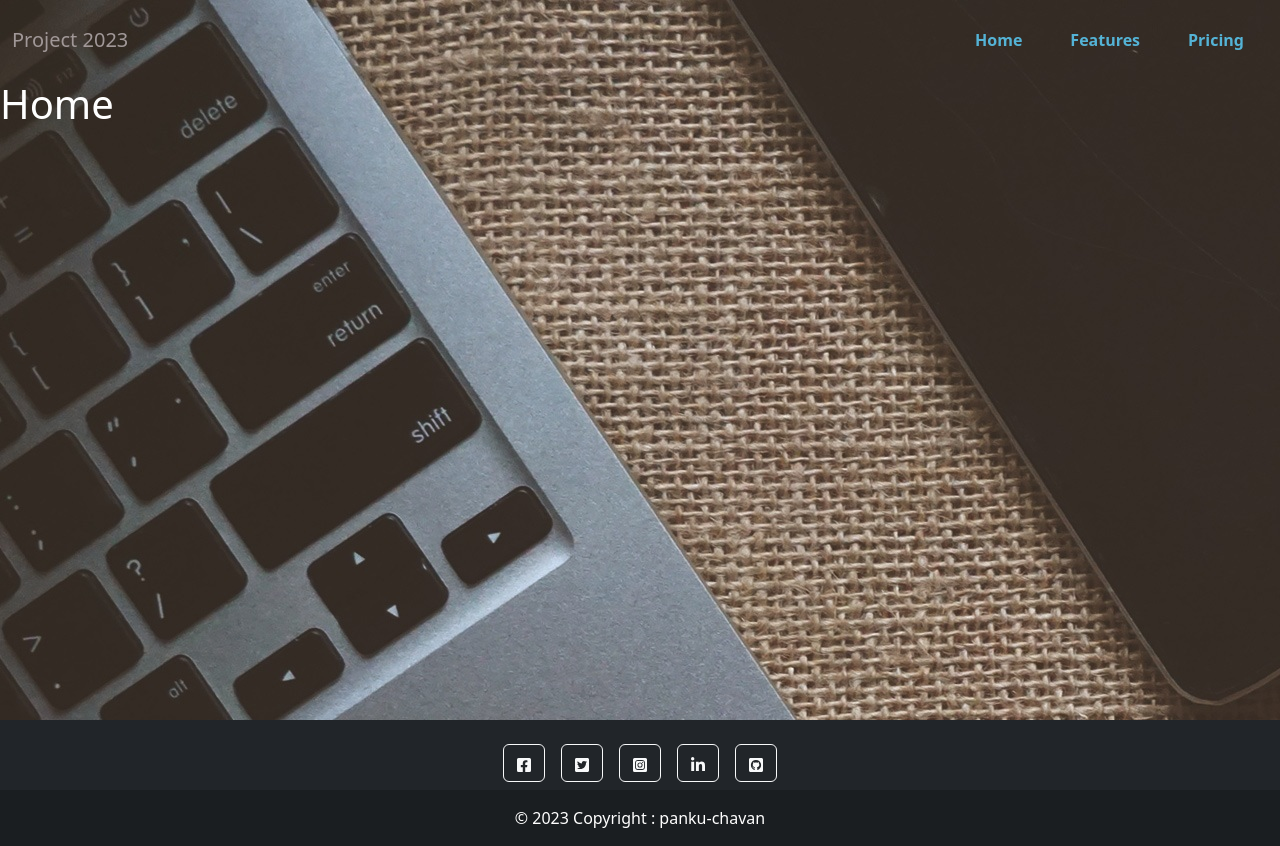
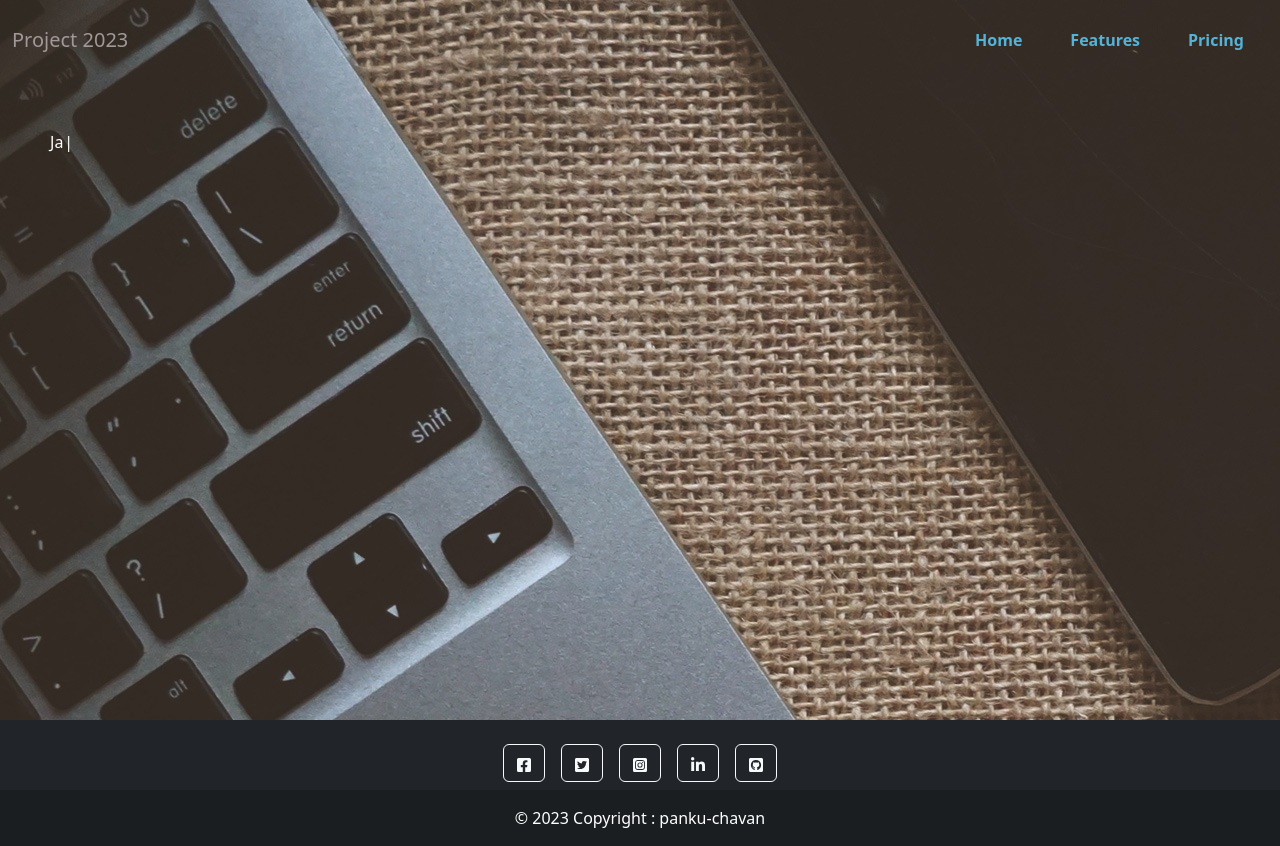
Before and after one commit to panku-chavan/project2023, a React (Create React App) app in the folder client/: page / in a window 1280 px wide. Built offline with nearby package versions, Linux system fonts and the light colour scheme.

Commit message:
Home page

```diff
--- a/client/src/App.jsx
+++ b/client/src/App.jsx
@@ -1,6 +1,6 @@
 import './App.css';
 import { Route, Routes } from "react-router-dom";
-import Homepage from './Pages/Homepage';
+import Homepage from './Pages/Home/Homepage';
 import PageNotFound from './component/PageNotFound';
 
 function App() {
--- /dev/null
+++ b/client/src/Pages/Home/HeadingText.jsx
@@ -0,0 +1,22 @@
+import React from 'react';
+import Typewriter from 'typewriter-effect';
+
+const HeadingText = () => {
+    return (
+        <Typewriter
+            options={{
+                strings: [
+                    "Web Developer",
+                    "Javascript Developer",
+                    "MERN Stack Developer",
+
+                ],
+                autoStart: true,
+                loop: true,
+                deleteSpeed: 50,
+            }}
+        />
+    )
+}
+
+export default HeadingText
--- /dev/null
+++ b/client/src/Pages/Home/Homepage.jsx
@@ -0,0 +1,15 @@
+import React from 'react'
+import Layout from '../../component/Layout'
+import HeadingText from './HeadingText'
+
+const Homepage = () => {
+    return (
+        <Layout>
+            <div style={{ padding: 50, textAlign: "left" }}>
+                <HeadingText />
+            </div>
+        </Layout>
+    )
+}
+
+export default Homepage
--- a/client/src/Pages/Homepage.jsx
+++ /dev/null
@@ -1,12 +0,0 @@
-import React from 'react'
-import Layout from '../component/Layout'
-
-const Homepage = () => {
-    return (
-        <Layout>
-            <h1>Home</h1>
-        </Layout>
-    )
-}
-
-export default Homepage
--- a/package.json
+++ b/package.json
@@ -15,6 +15,8 @@
     "express": "^4.18.2",
     "mongoose": "^7.1.0",
     "nodemon": "^2.0.22",
-    "react-icons": "^4.8.0"
+    "react-icons": "^4.8.0",
+    "react-teffex": "^1.0.5",
+    "typewriter-effect": "^2.19.0"
   }
 }
```
Also changed, not shown: 1 other file (tests, documents, lock files or other folders).
